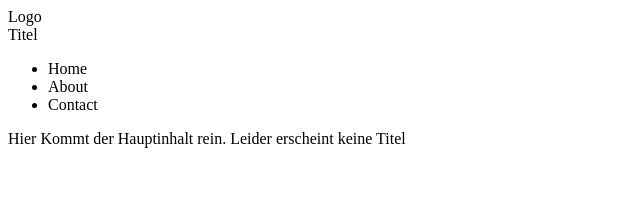
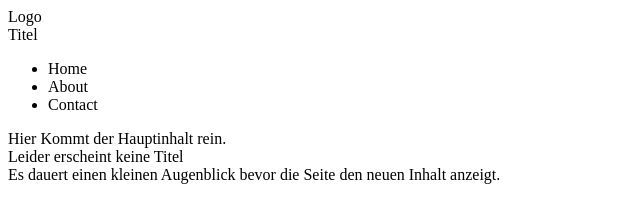
Before and after one commit to h2000x/html_test, a plain HTML site: page index.html in a window 1280 px wide. Shown: the whole page, without its empty margins (0-640 px from the left). Drawn offline with Linux system fonts and the light colour scheme.

Commit message:
Update index.html
Siehe text.

```diff
--- a/index.html
+++ b/index.html
@@ -16,8 +16,9 @@
 
 </header>
 <main>
-    Hier Kommt der Hauptinhalt rein.
-    Leider erscheint keine Titel
+    Hier Kommt der Hauptinhalt rein.<br>
+    Leider erscheint keine Titel<br>
+    Es dauert einen kleinen Augenblick bevor die Seite den neuen Inhalt anzeigt.
 </main>
 </body>
 </html>
```
